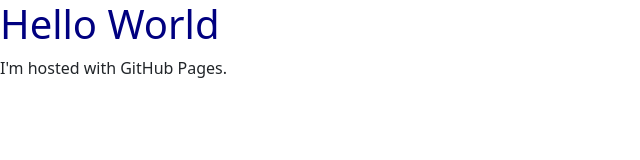
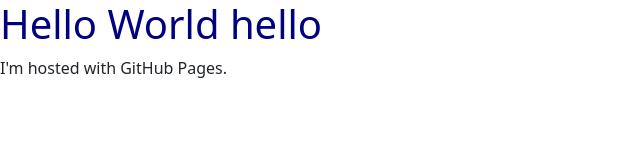
Before and after one commit to umassdissenters/umassdissenters.github.io, a plain HTML site: page index.html in a window 1280 px wide. Shown: the whole page, without its empty margins (0-640 px from the left). Drawn offline with nearby package versions, Linux system fonts and the light colour scheme; a small style sheet from the web is missing.

Commit message:
Update index.html

```diff
--- a/index.html
+++ b/index.html
@@ -8,7 +8,7 @@
 
 </head>
 <body>
-<h1 class="title">Hello World</h1>
+<h1 class="title">Hello World hello</h1>
 <p class="text">I'm hosted with GitHub Pages.</p>
 </body>
 </html>
```
